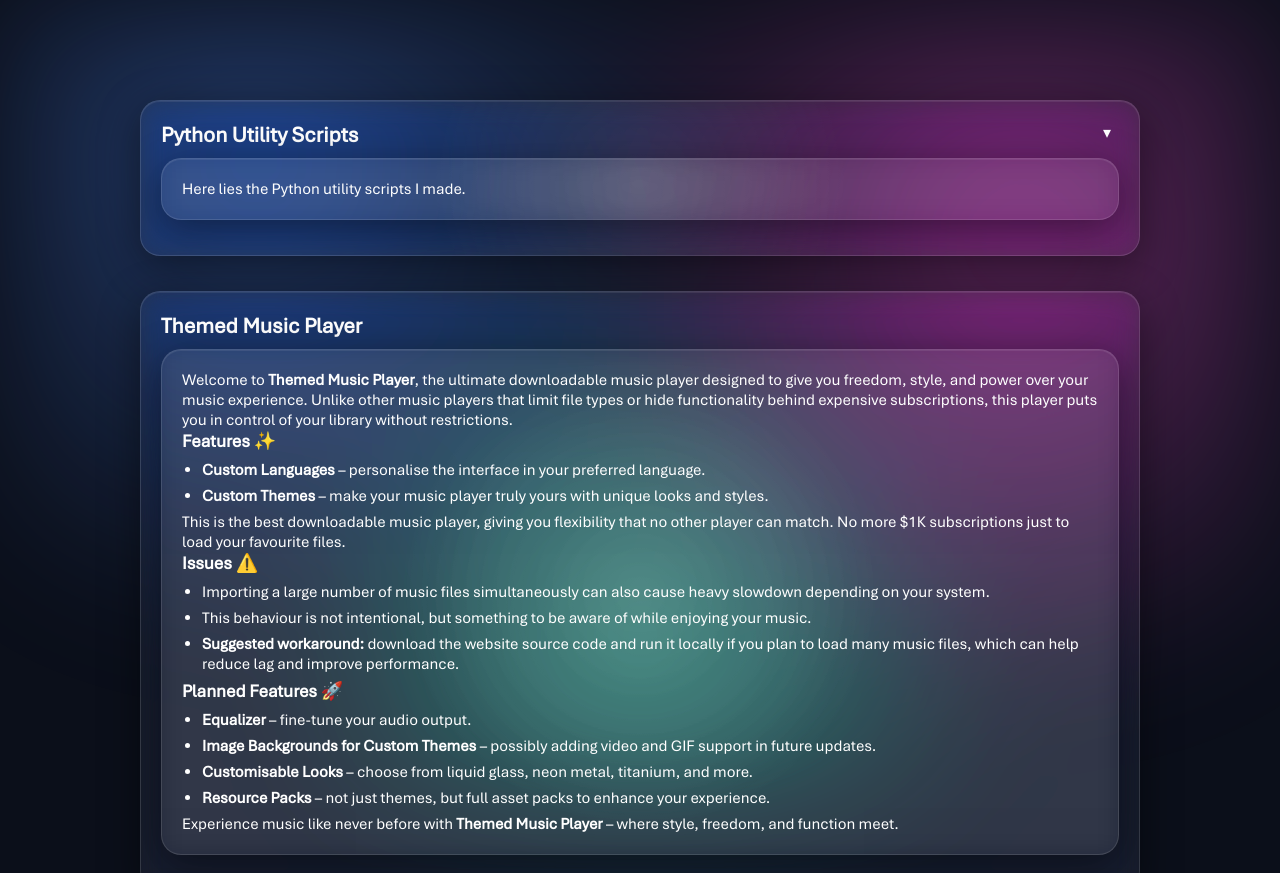
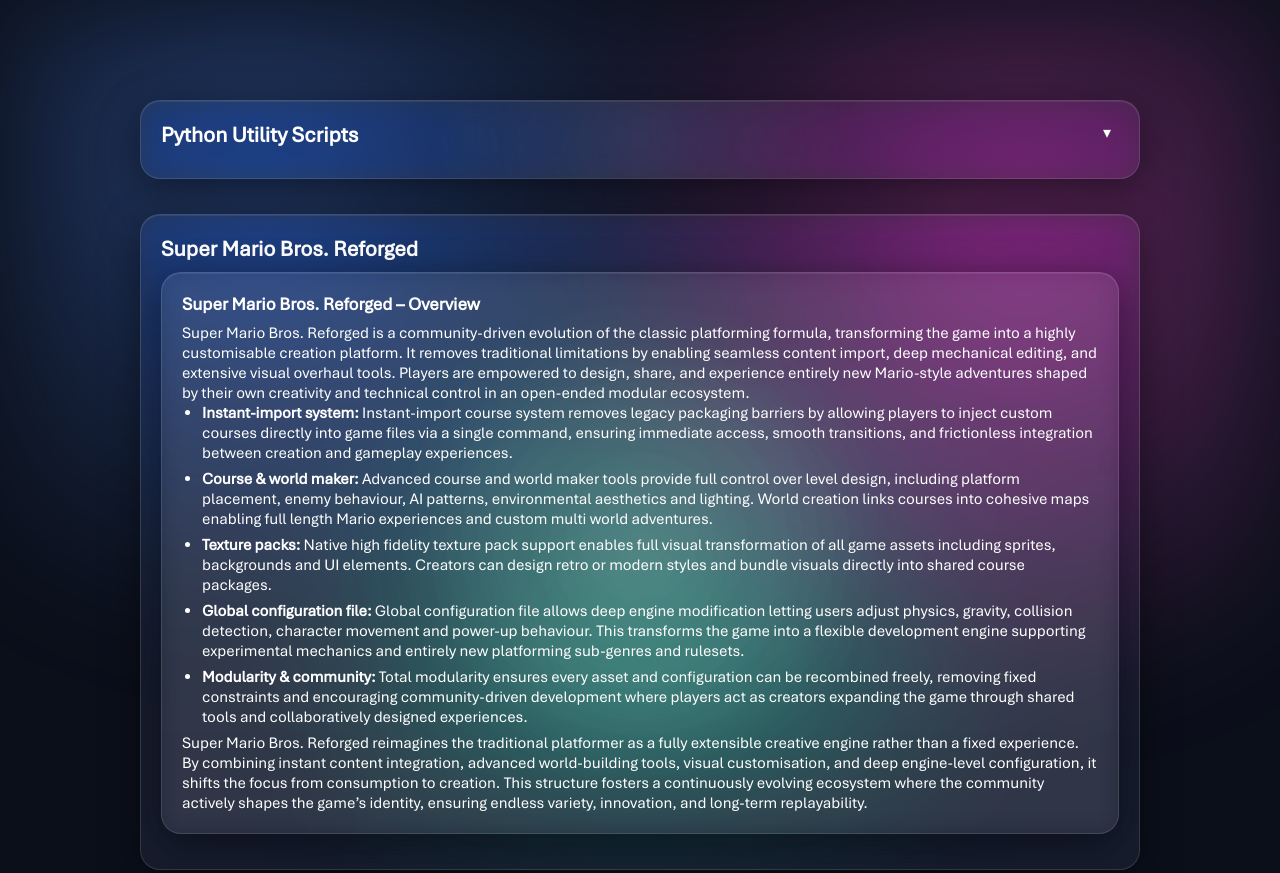
Before and after one commit to LukeManiac/lukemaniac.github.io, a plain HTML site: page index.html in a window 1280 px wide. Shown: the top 873 px of the page. Drawn offline with nearby package versions, Linux system fonts and the light colour scheme.

Commit message:
Add files via upload

```diff
--- a/index.html
+++ b/index.html
@@ -19,8 +19,6 @@
         <h1>Python Utility Scripts</h1>
         <span class="arrow">▾</span>
       </div>
-
-      <section class="glass card reveal">Here lies the Python utility scripts I made.</section>
 
       <div class="util-menu" id="utilMenu">
         <div class="util-item glass reveal" data-url="https://github.com/LukeManiac/Python-Utility-Scripts/blob/main/directory%20tree%20viewer.py">
@@ -293,10 +291,34 @@
       </div>
     </section>
 
-    <a class="glass card reveal link-card"
-       href="https://lukemaniac.github.io/Themed-Music-Player/"
-       target="_blank">
+    <a class="glass card reveal link-card" href="https://lukemaniac.itch.io/super-mario-bros-reforged" target="_blank">
+      <h1>Super Mario Bros. Reforged</h1>
 
+      <section class="glass card reveal">
+        <h2>Super Mario Bros. Reforged – Overview</h2>
+          <p>
+          Super Mario Bros. Reforged is a community-driven evolution of the classic platforming formula, transforming the game into a highly customisable creation platform. It removes traditional limitations by enabling seamless content import, deep mechanical editing, and extensive visual overhaul tools. Players are empowered to design, share, and experience entirely new Mario-style adventures shaped by their own creativity and technical control in an open-ended modular ecosystem.
+          </p>
+
+          <ul>
+          <li><strong>Instant-import system:</strong> Instant-import course system removes legacy packaging barriers by allowing players to inject custom courses directly into game files via a single command, ensuring immediate access, smooth transitions, and frictionless integration between creation and gameplay experiences.</li>
+
+          <li><strong>Course & world maker:</strong> Advanced course and world maker tools provide full control over level design, including platform placement, enemy behaviour, AI patterns, environmental aesthetics and lighting. World creation links courses into cohesive maps enabling full length Mario experiences and custom multi world adventures.</li>
+
+          <li><strong>Texture packs:</strong> Native high fidelity texture pack support enables full visual transformation of all game assets including sprites, backgrounds and UI elements. Creators can design retro or modern styles and bundle visuals directly into shared course packages.</li>
+
+          <li><strong>Global configuration file:</strong> Global configuration file allows deep engine modification letting users adjust physics, gravity, collision detection, character movement and power-up behaviour. This transforms the game into a flexible development engine supporting experimental mechanics and entirely new platforming sub-genres and rulesets.</li>
+
+          <li><strong>Modularity & community:</strong> Total modularity ensures every asset and configuration can be recombined freely, removing fixed constraints and encouraging community-driven development where players act as creators expanding the game through shared tools and collaboratively designed experiences.</li>
+          </ul>
+
+          <p>
+          Super Mario Bros. Reforged reimagines the traditional platformer as a fully extensible creative engine rather than a fixed experience. By combining instant content integration, advanced world-building tools, visual customisation, and deep engine-level configuration, it shifts the focus from consumption to creation. This structure fosters a continuously evolving ecosystem where the community actively shapes the game’s identity, ensuring endless variety, innovation, and long-term replayability.
+          </p>
+      </section>
+    </a>
+
+    <a class="glass card reveal link-card" href="https://lukemaniac.github.io/Themed-Music-Player" target="_blank">
       <h1>Themed Music Player</h1>
 
       <section class="glass card reveal">
@@ -335,7 +357,6 @@
           Experience music like never before with <strong>Themed Music Player</strong> – where style, freedom, and function meet.
         </p>
       </section>
-
     </a>
 
   </main>
```
